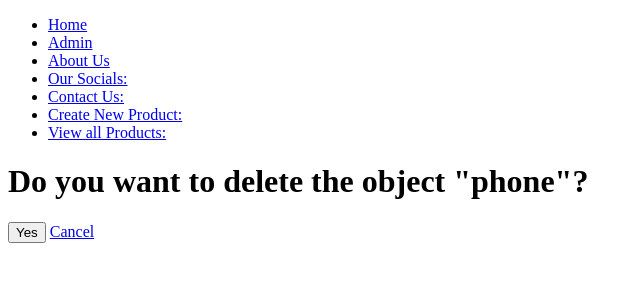
After one commit to msarar/django, a Django app: page /products/6/delete/ in a window 1280 px wide. The commit adds this page. Shown: the top 300 px of the page, without its empty margins (0-642 px from the left). Run offline with Django 3.2, Linux system fonts and the light colour scheme; data comes from the database, SQL or seed files in the repository; both versions use the stored data as it was after the commit.

Commit message:
added form validation/constraints/placeholders etc; created dynamic url lookup added it to the product_list

```diff
--- a/products/templates/products/product_create.html
+++ b/products/templates/products/product_create.html
@@ -6,8 +6,8 @@
 
 {% block content %}
 
-<form  method="POST"> {%csrf_token%}
-{{form.as_p}}
-<input type="submit"  value="Save"/>
+<form  action='.'  method="POST"> {% csrf_token %}
+  {{form.as_p}}
+  <input type="submit"  value="Save"/>
 </form>
 {% endblock %}
--- /dev/null
+++ b/products/templates/products/product_delete.html
@@ -0,0 +1,13 @@
+{% extends 'base.html' %}
+
+{%block title %}
+  Delete Product
+{% endblock %}
+
+{% block content %}
+
+<form  action='.'  method='POST' > {% csrf_token %}
+  <h1> Do you want to delete the object "{{object.title}}"?</h1>
+  <p><input type="submit"  value="Yes"/> <a href="../">Cancel</a></p>
+</form>
+{% endblock %}
--- a/products/views.py
+++ b/products/views.py
@@ -1,9 +1,13 @@
-from django.shortcuts import render
+from django.shortcuts import render, get_object_or_404, redirect
 from .models import Product
-from .forms import ProductForm
+from .forms import ProductForm, RawProductForm
 # Create your views here.
+
 def product_create_view(request, *args , **kwargs):
-    form = ProductForm (request.POST or None)
+    initial_data = {
+        'title' : "initial title"
+    }
+    form = ProductForm (request.POST or None, initial = initial_data)
     if form.is_valid():
         form.save()
         form = ProductForm ()
@@ -12,18 +16,69 @@ def product_create_view(request, *args , **kwargs):
     }
     return render (request, "products/product_create.html", context)
 
-
-
-def product_detail_view(request, *args , **kwargs):
-    # return HttpResponse("<h1>About The Page:</h1>") #string of html not actual html
-    obj = Product.objects.get(id = 1)
-    # context = {
-    #     "title" : obj.title,
-    #     "description" : obj.description,
-    #     "price" : obj.price,
-    #     "summary" : obj.summary,
-    # }
+def dynamic_lookup_view(request, my_id):
+    # obj = Product.objects.get(id =my_id)
+    obj = get_object_or_404 (Product, id = my_id)
     context = {
         "object" : obj
     }
     return render (request, "products/product_detail.html", context)
+
+def product_delete_view(request, my_id):
+    # obj = Product.objects.get(id =my_id)
+    obj = get_object_or_404 (Product, id = my_id)
+    if (request.method == "POST"):
+        obj.delete()
+        return redirect ('../../../')
+    context = {
+        "object" : obj
+    }
+    return render (request, "products/product_delete.html", context)
+
+def product_list_view(request):
+    queryset = Product.objects.all()
+    context = {
+        "object_list" : queryset
+    }
+    return render (request, "products/product_list.html", context)
+
+# def product_create_view(request, *args , **kwargs):
+#     #function broken down : RAWHTML FORM
+#
+#     print (request.POST)
+#     print (request.GET)
+#     if request.method == "POST":
+#         my_new_title = request.POST.get('title')
+#         print (my_new_title)
+#         # Product.objects.create(title = my_new_title)
+#     context = {}
+#     return render (request, "products/product_create.html", context)
+
+# def product_create_view(request, *args , **kwargs):
+#     #function broken down : Pure Django Form FORM
+#     my_form = RawProductForm()
+#     if request.method == "POST":
+#         my_form = RawProductForm(request.POST)
+#         if my_form.is_valid():
+#             print (my_form.cleaned_data)
+#             Product.objects.create(**my_form.cleaned_data)
+#         else:
+#             print (my_form.errors)
+#     context = {
+#         "form":my_form
+#     }
+#     return render (request, "products/product_create.html", context)
+
+# def product_detail_view(request, *args , **kwargs):
+#     # return HttpResponse("<h1>About The Page:</h1>") #string of html not actual html
+#     obj = Product.objects.get(id = 1)
+#     # context = {
+#     #     "title" : obj.title,
+#     #     "description" : obj.description,
+#     #     "price" : obj.price,
+#     #     "summary" : obj.summary,
+#     # }
+#     context = {
+#         "object" : obj
+#     }
+#     return render (request, "products/product_detail.html", context)
--- a/templates/navbar.html
+++ b/templates/navbar.html
@@ -18,8 +18,11 @@
     <li>
       <a href="/create">Create New Product:</a>
     </li>
+    <!-- <li>
+      <a href="/product">View Products (Still under construction; only displays product 0 for now):</a>
+    </li> -->
     <li>
-      <a href="/product">View Products (Still under construction; only displays product 0 for now):</a>
+      <a href="/products">View all Products:</a>
     </li>
   </ul>
 </nav>
--- a/trydjango/urls.py
+++ b/trydjango/urls.py
@@ -16,7 +16,7 @@ Including another URLconf
 from django.contrib import admin
 from django.urls import path
 from pages.views import home_view, contact_view, about_view, social_view
-from products.views import product_detail_view , product_create_view
+from products.views import  (product_create_view, dynamic_lookup_view, product_delete_view , product_list_view)
 
 urlpatterns = [
     path('admin/', admin.site.urls),
@@ -24,6 +24,8 @@ urlpatterns = [
     path('contact/', contact_view, name='home'),
     path('about/', about_view, name='home'),
     path('social/', social_view, name='home'),
-    path('product/', product_detail_view, name='home'),
+    path('products/', product_list_view, name='product-list'),
+    path('products/<int:my_id>/', dynamic_lookup_view, name='product'),
+    path('products/<int:my_id>/delete/', product_delete_view, name='product-delete'),
     path('create/', product_create_view, name='home'),
 ]
```
Also changed, not shown: products/forms.py (+46 -1 lines), products/templates/products/product_list.html (added, +12 -0 lines), db.sqlite3.
